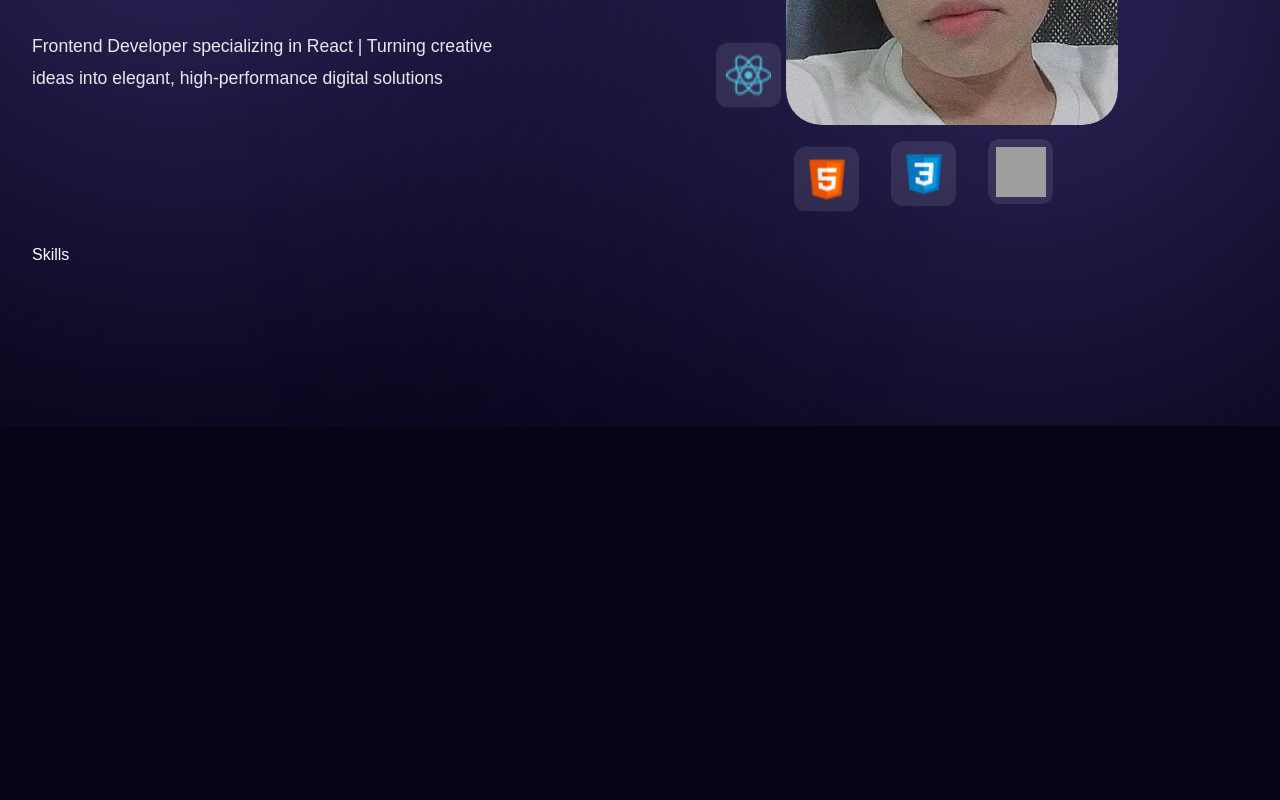
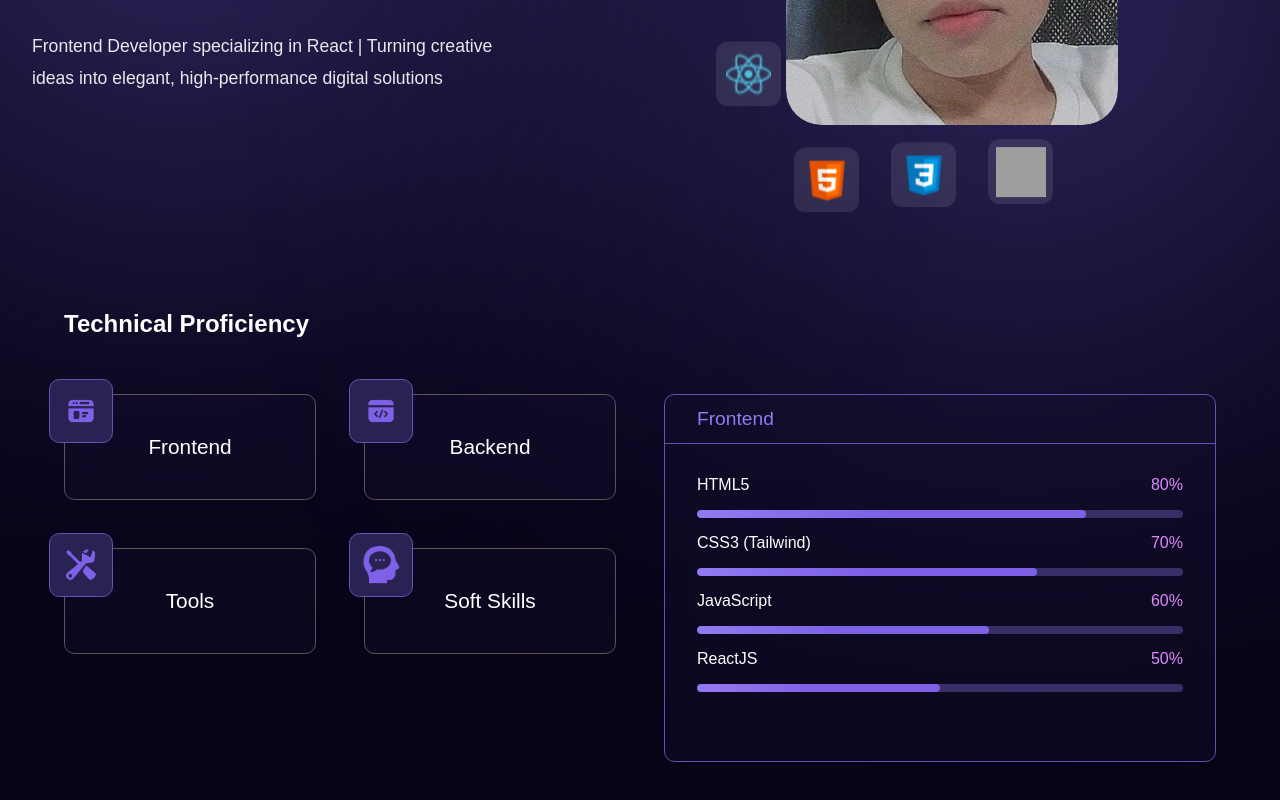
Before and after one commit to EdrianHernandez/Portfolio, a React (Vite) app in the folder my-portfolio/: page / in a window 1280 px wide. Shown: the part 374-1174 px from the top of the page. Before the commit the page ends 800 px from the top, so only its background shows below. Built offline with nearby package versions, Linux system fonts and the light colour scheme; grey boxes are pictures that could not be loaded; a web font is replaced by a local one.

Commit message:
Skills Section Optimize

```diff
--- /dev/null
+++ b/my-portfolio/src/components/Skills/SkillCard/SkillCard.css
@@ -0,0 +1,66 @@
+.skills-card {
+    border-radius: 0.65rem;
+    border: 1.5px solid #675159;
+    padding: 2.5rem;
+    text-align: center;
+    background: rgba(22, 17,47, 0.398);
+    backdrop-filter: blur(1rem);
+    position: relative;
+    cursor: pointer;
+    transition: all 0.3s ease;
+}
+
+.skills-card:hover,
+.skills-card:active{
+    background: linear-gradient(180deg, #aa94fe 0%, #7c5fe6 100%);
+}
+
+.skills-card span {
+    font-size: 1.3rem;
+    font-weight: 500;
+}
+
+.skills-icon {
+    width: 4rem;
+    height: 4rem;
+    display: flex;
+    align-items: center;
+    justify-content: center;
+    background: #2a2252;
+    border-radius: 0.65rem;
+    border: 1.5px solid #6852ba;
+    position: absolute;
+    top: -1rem;
+    left: -1rem;
+}
+
+.skills-icon img {
+    width: 2.4rem;
+    height: auto;
+    object-fit: contain;
+}
+
+@media (max-width: 1025px){
+    .skills-card {
+        padding: 2rem;
+    }
+
+    .skills-card span {
+        font-size: 1rem;
+    }
+
+    .skills-icon {
+        width: 3rem;
+        height: 3rem;
+    }
+
+    .skills-icon img {
+        width: 1.8rem;
+    }
+}
+
+@media (max-width: 768px) {
+    .skills-card span {
+        font-size: 0.9rem;
+    }
+}
--- /dev/null
+++ b/my-portfolio/src/components/Skills/SkillCard/SkillCard.jsx
@@ -0,0 +1,19 @@
+import React from 'react'
+import './SkillCard.css'
+
+const SkillCard = ({title, iconURL, isActive, onClick}) => {
+  return (
+    <div
+        className={`skills-card ${isActive ? "active" : ""}`}
+        onClick={() => onClick()}
+    >
+        <div className="skills-icon">
+            <img src={iconURL} alt={title} />
+        </div>
+
+        <span>{title}</span>
+    </div>
+  )
+}
+
+export default SkillCard
--- a/my-portfolio/src/components/Skills/Skills.css
+++ b/my-portfolio/src/components/Skills/Skills.css
@@ -0,0 +1,28 @@
+.skills-container {
+    margin: 4rem 0;
+    position: relative;
+    padding: 0 2rem;
+}
+
+.skills-container h5 {
+    font-size: 1.5rem;
+    font-weight: 600;
+    margin-bottom: 3.5rem;
+}
+
+.skills-content {
+    display: flex;
+    align-items: flex-start;
+    gap: 3rem;
+}
+
+.skills {
+    flex: 1;
+    display: grid;
+    grid-gap: 3rem;
+    grid-template-columns: repeat(2, 1fr);
+}
+
+.skills-info {
+    flex: 1;
+}
--- a/my-portfolio/src/components/Skills/Skills.jsx
+++ b/my-portfolio/src/components/Skills/Skills.jsx
@@ -1,9 +1,44 @@
 import React from 'react'
 import './Skills.css'
+import { SKILLS } from '../../utils/data'
+import SkillCard from './SkillCard/SkillCard.jsx'
+import SkillsInfoCard from './SkillsInfoCard/SkillsInfoCard.jsx'
 
 const Skills = () => {
+
+  const [selectedSkill, setSelectedSkill] = React.useState(SKILLS[0])
+
+  const handleSelectedSkill = (data) => {
+    setSelectedSkill(data)
+  }
+
   return (
-    <div>Skills</div>
+    <section className="skills-container">
+      <h5>Technical Proficiency</h5>
+
+      <div className="skills-content">
+        <div className="skills">
+          {SKILLS.map((item) => (
+            <SkillCard
+              key={item.title}
+              iconURL={item.icon}
+              title={item.title}
+              isActive={selectedSkill.title === item.title}
+              onClick={() => {
+                handleSelectedSkill(item);
+              }}
+            />
+          ))}
+        </div>
+
+        <div className="skills-info">
+          <SkillsInfoCard
+            heading={selectedSkill.title}
+            skills={selectedSkill.skills}
+          />
+        </div>
+      </div>
+    </section>
   )
 }
 
--- /dev/null
+++ b/my-portfolio/src/components/Skills/SkillsInfoCard/SkillsInfoCard.css
@@ -0,0 +1,54 @@
+.skills-info-card {
+    min-height: 23rem;
+    border-radius: 0.65rem;
+    border: 1.5px solid #6751b9;
+    background: rgba(22, 17, 47, 0.398);
+    backdrop-filter: blur(1rem);
+}
+
+.skills-info-card h6 {
+    font-size: 1.2rem;
+    font-weight: 500;
+    padding: 0.8rem 2rem;
+    background: linear-gradient(180deg, #ac96ff 0%, #7c5fe6 100%);
+    background-clip: text;
+    -webkit-background-clip: text;
+    -webkit-text-fill-color: transparent;
+    border-bottom: 1.5px solid #6751b9;
+}
+
+.skills-info-content {
+    padding: 2rem;
+}
+
+.skill-info {
+    display: flex;
+    align-items: center;
+    justify-content: space-between;
+}
+
+.skill-info p {
+    font-size: 1rem;
+    font-weight: 500;
+}
+
+.skill-info .percentage {
+    color: #dd8cfa;
+}
+
+.skill-progress-bg {
+    width: 100%;
+    height: 0.5rem;
+    background: #382e68;
+    border-radius: 0.5rem;
+    margin: 1rem 0;
+    overflow: hidden;
+}
+
+.skill-progress {
+    width: 0%;
+    height: 0.5rem;
+    background: linear-gradient(90deg, #aa94fe -50%, #7d60e6 50%);
+    border-radius: 0.5rem;
+    transition: all 0.5s ease-in-out;
+}
--- /dev/null
+++ b/my-portfolio/src/components/Skills/SkillsInfoCard/SkillsInfoCard.jsx
@@ -0,0 +1,26 @@
+import React from 'react'
+import './SkillsInfoCard.css'
+
+const SkillsInfoCard = ({ heading, skills }) => {
+  return <div className="skills-info-card">
+        <h6>{heading}</h6>
+
+        <div className="skills-info-content">
+            {skills.map((item, index) => (
+                <React.Fragment key={`skill_${index}`}>
+                    <div className="skill-info">
+                        <p>{item.skill}</p>
+                        <p className="percentage">{item.percentage}</p>
+                    </div>
+
+                    <div className="skill-progress-bg">
+                        <div className="skill-progress" style={{ width: item.percentage }} />
+                    </div>
+                </React.Fragment>
+            ))}
+        </div>
+    </div>
+
+}
+
+export default SkillsInfoCard
--- /dev/null
+++ b/my-portfolio/src/utils/data.js
@@ -0,0 +1,40 @@
+export const SKILLS = [
+    {
+        title: "Frontend",
+        icon: "./assets/icons8-ui-64.png",
+        skills: [
+            { skill: "HTML5", percentage: "80%"},
+            { skill: "CSS3 (Tailwind)", percentage: "70%" },
+            { skill: "JavaScript", percentage: "60%" },
+            { skill: "ReactJS", percentage: "50%" },
+        ],
+    },
+    {
+        title: "Backend",
+        icon: "./assets/icons8-backend-64.png",
+        skills: [
+            { skill: "MongoDB", percentage: "50%" },
+            { skill: "MySQL", percentage: "40%" },
+        ],
+    },
+    {
+        title: "Tools",
+        icon: "./assets/icons8-tools-64.png",
+        skills: [
+            { skill: "Git & Github", percentage: "75%" },
+            { skill: "Visual Studio Code", percentage: "75%" },
+            { skill: "Figma", percentage: "90%" },
+            { skill: "Responsive Design", percentage: "70%" },
+        ],
+    },
+    {
+        title: "Soft Skills",
+        icon: "./assets/icons8-communication-skills-50.png",
+        skills: [
+            { skill: "Problem Solving", percentage: "80%" },
+            { skill: "Teamwork", percentage: "90%" },
+            { skill: "Communication", percentage: "85%" },
+            { skill: "Attention to Details", percentage: "85%" },
+        ],
+    }
+];
```
